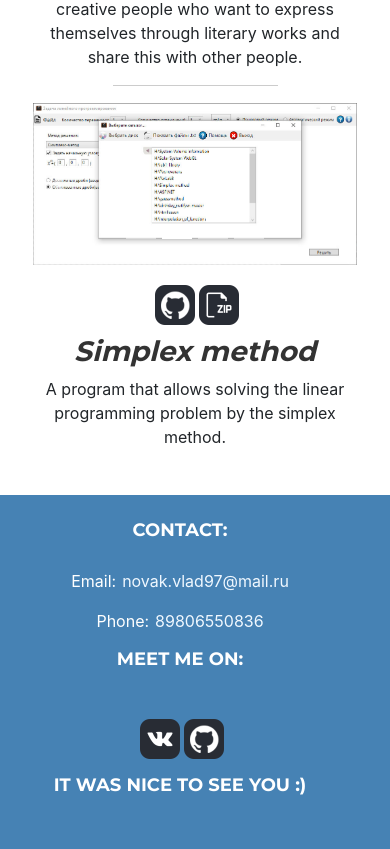
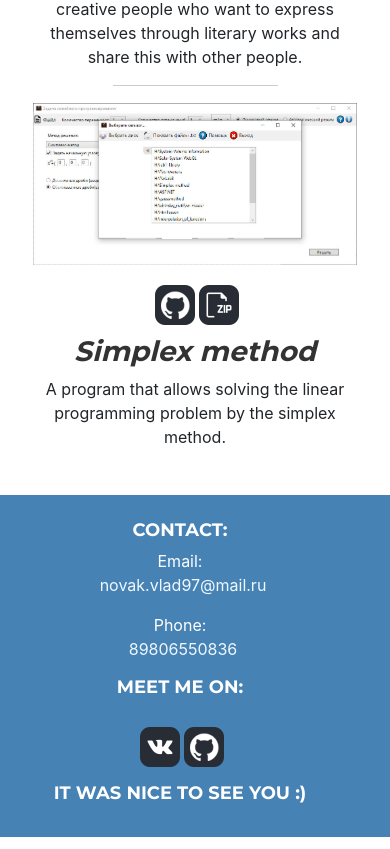
Before and after one commit to 1uckyy/Portfolio, a React (Create React App) app: page / in a window 390 px wide. Shown: the part 2179-3028 px from the top of the page. Built offline with nearby package versions, Linux system fonts and the light colour scheme; some icons are missing.

Commit message:
Some changes in footer.

```diff
--- a/src/App.css
+++ b/src/App.css
@@ -191,6 +191,12 @@
   }
 }
 
+@media (max-width: 991px) {
+  #h4 {
+    padding-bottom: 0px;
+  }
+}
+
 @media (max-width: 900px) {
   .dropdown {
     display: block;
--- a/src/App.js
+++ b/src/App.js
@@ -5,9 +5,9 @@ import 'bootstrap/dist/css/bootstrap.min.css';
 import Header from './components/Header';
 import AboutMe from './components/AboutMe';
 import LinkItem from './components/LinkItem';
+import Footer from './components/Footer';
 
 /*images*/
-import vk from './images/icons/vk-icon.png';
 import github from './images/icons/github-icon.png';
 import link from './images/icons/link-icon.png';
 import pdf from './images/icons/pdf-icon.png';
@@ -193,15 +193,18 @@ function App() {
           <p>A program that allows solving the linear programming problem by the simplex method.</p>
         </div>
       </div>
-      <footer className="footer" id="footer">
+      <Footer/>
+      {/* <footer className="footer" id="footer">
         <div className="container centered">
           <div className="row row-mod">
             <div className="col-lg-4 mod">
               <h4 id="h4">Contact:</h4>
-              <p>Email:
+              <p>
+                <div>Email:</div>
                 <a href="mailto:novak.vlad97@mail.ru" className="footer-link">novak.vlad97@mail.ru</a>
               </p>
-              <p>Phone:
+              <p>
+                <div>Phone:</div>
                 <a href="tel:89806550836" className="footer-link">89806550836</a>
               </p>
             </div>
@@ -217,7 +220,7 @@ function App() {
             </div>
           </div>
         </div>
-      </footer>
+      </footer> */}
     </div>
   );
 }
--- /dev/null
+++ b/src/components/Footer.js
@@ -0,0 +1,42 @@
+import React, { Component } from 'react';
+import LinkItem from './LinkItem';
+
+/*images*/
+import github from '../images/icons/github-icon.png';
+import vk from '../images/icons/vk-icon.png';
+
+class Footer extends Component {
+    render () {
+        return (
+            <footer className="footer" id="footer">
+                <div className="container centered">
+                    <div className="row row-mod">
+                        <div className="col-lg-4 mod">
+                        <h4 id="h4">Contact:</h4>
+                        <p>
+                            <div>Email:</div>
+                            <a href="mailto:novak.vlad97@mail.ru" className="footer-link">novak.vlad97@mail.ru</a>
+                        </p>
+                        <p>
+                            <div>Phone:</div>
+                            <a href="tel:89806550836" className="footer-link">89806550836</a>
+                        </p>
+                        </div>
+                        <div className="col-lg-4 mod">
+                        <h4 id="h4">Meet me on:</h4>
+                        <p>
+                            <LinkItem href="https://vk.com/1uckyy" icon={vk} wnd="_blank" alt="vk"/>
+                            <LinkItem href="https://github.com/1uckyy" icon={github} wnd="_blank" alt="github"/>
+                        </p>
+                        </div>
+                        <div className="col-lg-4 mod">
+                        <h4 id="h4">It was nice to see you :)</h4>
+                        </div>
+                    </div>
+                </div>
+            </footer>
+        )
+    }
+}
+
+export default Footer;
```
